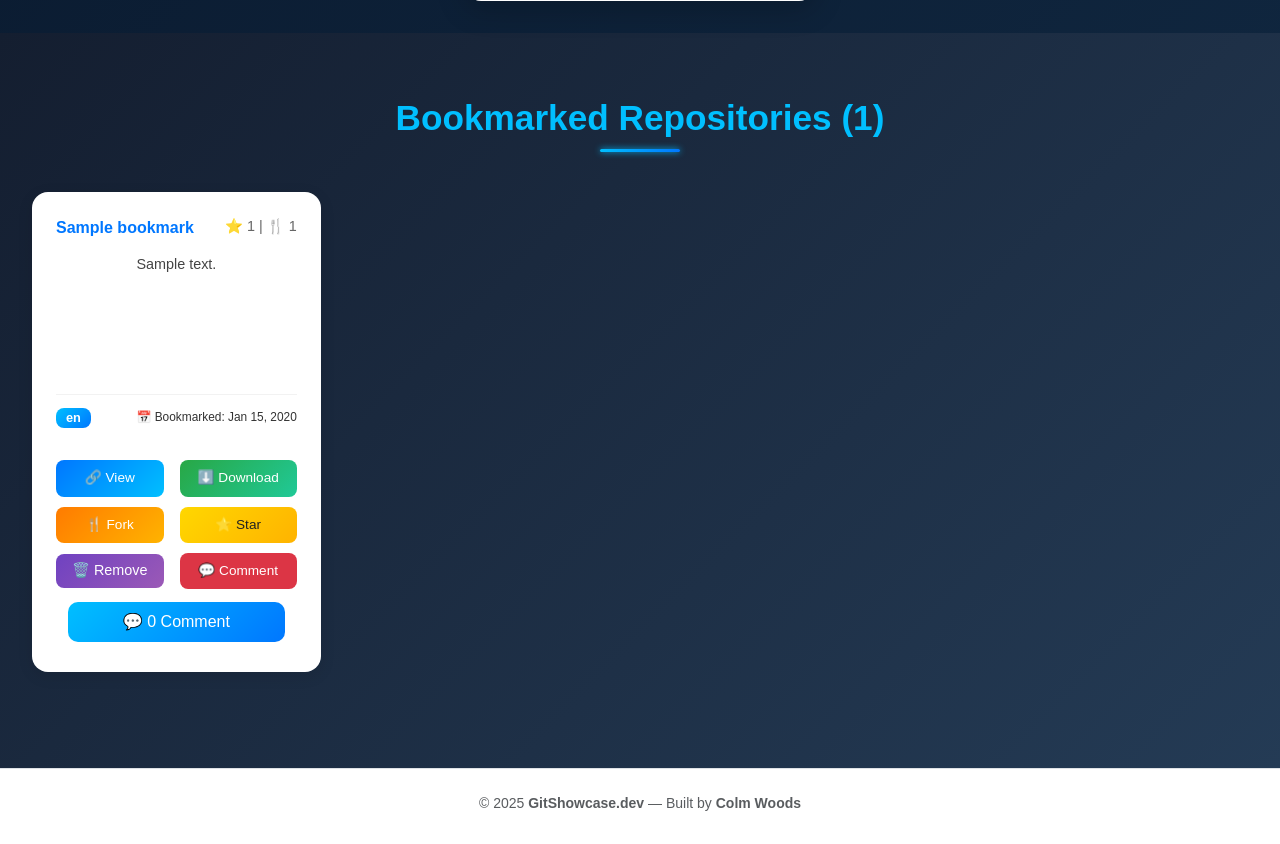
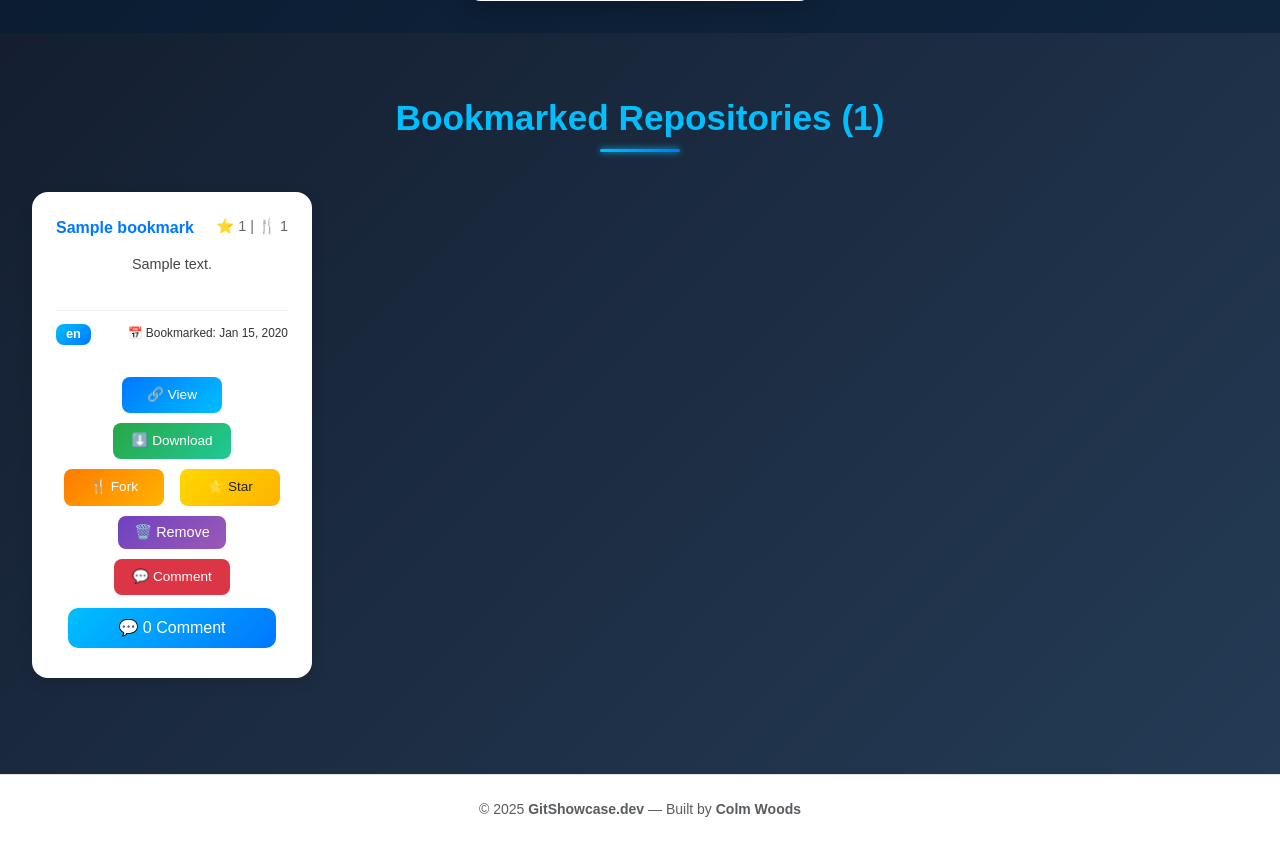
Before and after one commit to colmwoods/GitShowcase.dev, a Django app: page /bookmarks/ in a window 1280 px wide. Shown: the part 372-1216 px from the top of the page. Before the commit the page ends 1183 px from the top, so only its background shows below. Run offline with Django 5.2, Linux system fonts and the light colour scheme; a user stored in the database is signed in; tables that the repository leaves empty hold one stand-in row (values such as "Sample post"); a database or web service that is not in the repository returns one stand-in record (values such as "Sample title"); data that the repository does not hold is empty.

Commit message:
Remove width:auto as messes buttons up

```diff
--- a/static/css/style.css
+++ b/static/css/style.css
@@ -366,25 +366,21 @@ footer {
     white-space: nowrap;
 }
 
-/* ✅ Always 2×2×2 layout for buttons — text-based width */
 .repo-actions {
-    display: grid;
-    grid-template-columns: repeat(2, max-content);
-    /* each button fits text */
+    display: flex;
+    flex-wrap: wrap;
     justify-content: center;
-    align-items: center;
     gap: 10px 16px;
-    /* row-gap | column-gap */
+    /* vertical | horizontal space */
     margin-top: 1rem;
 }
 
-/* ✅ Buttons: same height, flexible width */
+/* ✅ NEW LINE ADDED BELOW */
 .repo-actions .btn-action {
     display: inline-flex;
     align-items: center;
     justify-content: center;
     padding: 10px 18px;
-    /* controls height */
     font-size: 0.85rem;
     font-weight: 500;
     border-radius: 8px;
@@ -393,20 +389,21 @@ footer {
     color: #fff;
     cursor: pointer;
     white-space: nowrap;
-    /* text stays in one line */
-    width: auto;
-    /* ✅ allows natural width per text */
     transition: all 0.2s ease;
+
+    /* ✅ ADDED THIS LINE to enforce 2 per row */
+    flex: 0 1 calc(50% - 16px);
+    text-align: center;
+    /* ✅ added for better centering */
 }
 
-/* ✅ Keep same 2×2×2 layout even on smaller screens */
+/* ✅ Added this media query block to keep same layout on small screens */
 @media (max-width: 1031px),
 (max-width: 768px),
-(max-width: 480px) {
-    .repo-actions {
-        grid-template-columns: repeat(2, max-content);
-        justify-content: center;
-        gap: 8px 12px;
+(max-width: 480px),
+(max-width: 320px) {
+    .repo-actions .btn-action {
+        flex: 0 1 calc(50% - 16px);
     }
 }
 
```
